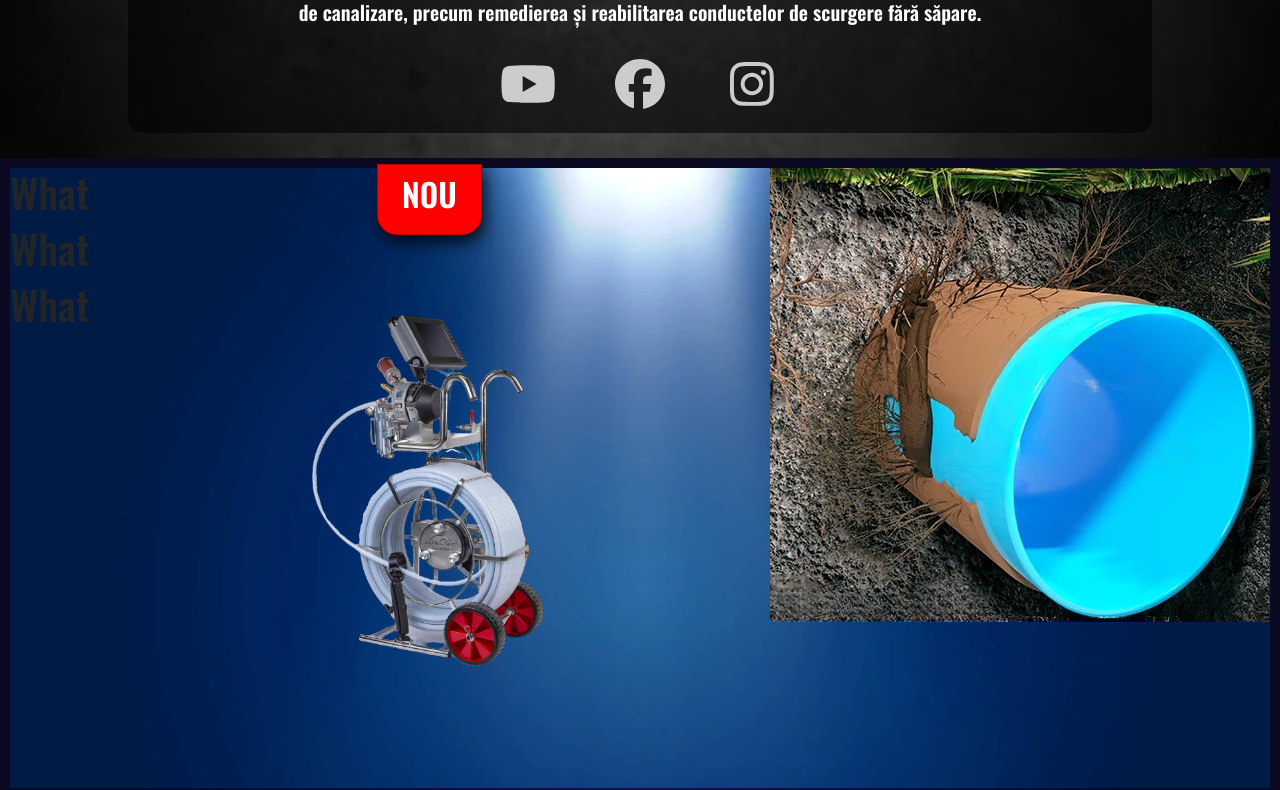
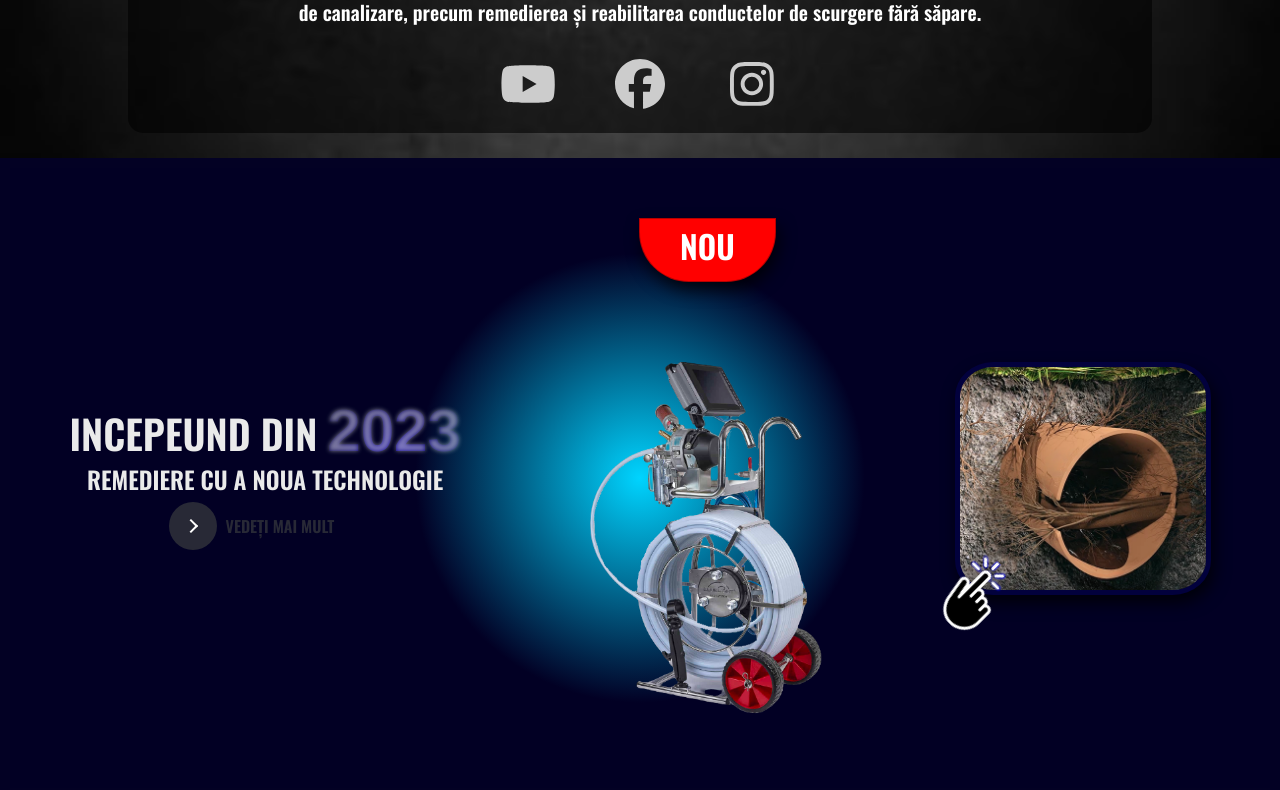
Before and after one commit to lorb0t/atestat, a React (Create React App) app: page / in a window 1280 px wide. Shown: the part 1230-2020 px from the top of the page. Built offline with nearby package versions, Linux system fonts and the light colour scheme; a web font is replaced by a local one.

Commit message:
save
Co-authored-by: lorb0t <lorb0t@users.noreply.github.com>

```diff
--- a/src/components/Linening/Lineing.jsx
+++ b/src/components/Linening/Lineing.jsx
@@ -4,27 +4,38 @@ import "./Linening.scss";
 import liner from "../../assets/Images_for_web/liner.png";
 import fixed_pipe from "../../assets/Images_for_web/fixed_pipe.png";
 import broken_pipe from "../../assets/Images_for_web/broken_pipe.png";
-import { motion } from "framer-motion";
+import click_finger from "../../assets/Images_for_web/click_finger2.png";
+import { AnimatePresence, motion } from "framer-motion";
 import { useInView } from "react-intersection-observer";
+import { useState } from "react";
+import { useEffect } from "react";
+import { Link } from "react-router-dom";
 
 const Lineing = () => {
   const { t, i18n } = useTranslation();
   const { ref, inView, entry } = useInView({
     threshold: 0,
   });
+  const [first, setFirst] = useState(true);
+
   return (
-    <div className="line_main" ref={ref}>
-      <div className="line_main_bg">
-        <div className="line_content_left">
-          <h1>What</h1>
-          <h1>What</h1>
-          <h1>What</h1>
+    <div className="line_main_bg" ref={ref}>
+      <div className="line_content_left linening_show">
+        <h1>
+          Incepeund din <span className="linening_show_span">2023</span>
+        </h1>
+        <h2>Remediere cu a noua technologie</h2>
+        <button className="learn-more">
+          <span className="circle" aria-hidden="true">
+            <span className="icon arrow"></span>
+          </span>
+          <span className="button-text">
+            <Link to="/dugulas/">{t("learnMoreButton")}</Link>
+          </span>
+        </button>
       </div>
       <div className="line_content">
-          {/* <h1>{t("Lineing.1")}</h1> */}
-
         <motion.div
-            className="img-container first-pic"
           initial={{ y: -52 }}
           animate={{
             y: `${inView ? -40 : -50}`,
@@ -36,6 +47,7 @@ const Lineing = () => {
               inView ? "wobble-hor-bottom" : ""
             }`}
           >
+            {/* <h1>{t("Lineing.new")}</h1> */}
             <h1>nou</h1>
           </div>
         </motion.div>
@@ -46,8 +58,38 @@ const Lineing = () => {
           <img src={liner} alt="Liner machine" />
         </div>
       </div>
-        <div className="line_content_right">
-          <img src={fixed_pipe} alt="pipe images" />
+      <div className="line_content_right" onClick={() => setFirst(!first)}>
+        <div className="line_content_right_images">
+          <AnimatePresence>
+            {first ? (
+              <AnimatePresence>
+                <motion.img
+                  src={broken_pipe}
+                  alt="broken pipe images"
+                  className="line_pipe_img"
+                  initial={{ opacity: 0 }}
+                  animate={{ opacity: 1 }}
+                  exit={{ opacity: 0 }}
+                  transition={{ duration: 1 }}
+                />
+              </AnimatePresence>
+            ) : (
+              <motion.img
+                src={fixed_pipe}
+                alt="fixed pipe images"
+                className="line_pipe_img"
+                initial={{ opacity: 0 }}
+                animate={{ opacity: 1 }}
+                exit={{ opacity: 0 }}
+                transition={{ duration: 1 }}
+              />
+            )}
+          </AnimatePresence>
+          <img
+            src={click_finger}
+            alt="click finger"
+            className="line_click_finger"
+          />
         </div>
       </div>
     </div>
--- a/src/components/Linening/Linening.scss
+++ b/src/components/Linening/Linening.scss
@@ -1,12 +1,17 @@
 .line_main_bg {
-  background-image: url(../../assets/Images_for_web/SpotLight.png);
+  background: rgb(0, 212, 255);
+  background: radial-gradient(
+    circle,
+    rgba(0, 212, 255, 1) 0%,
+    rgba(2, 0, 36, 1) 32%
+  );
   height: 80vh;
-  background-repeat: no-repeat;
-  background-size: cover;
+  width: 100%;
   border: 10px solid rgba(4, 2, 37, 0.688);
 
   display: flex;
-  justify-content: space-between;
+  justify-content: space-around;
+  align-items: center;
 }
 
 .line_content {
@@ -17,12 +22,12 @@
     background-color: red;
     height: min-content;
     width: min-content;
-    padding: 0.6rem 1.5rem 0.8rem 1.5rem;
-    border-radius: 0 0 20px 20px;
+    padding: 0.5rem 2.5rem 0.5rem 2.5rem;
+    border-radius: 0 0 50px 50px;
     box-shadow: 0.2em 0.5em 1em rgba(0, 0, 0, 0.759);
     border: 1px solid rgba(0, 0, 0, 0.282);
     h1 {
-      font-size: 2rem;
+      font-size: clamp(0.3rem, 5vw, 2rem);
       color: white;
       font-weight: 700;
       text-transform: uppercase;
@@ -30,26 +35,213 @@
   }
 
   .line_content_img {
-    // display: flex;
-    // justify-content: center;
-    // align-items: flex-end;
-
     width: -moz-fit-content;
     width: fit-content;
     img {
-      width: clamp(15rem, 20vw, 20rem);
+      width: clamp(150px, 20vw, 300px);
     }
-  }
-  .line_content_right {
   }
 }
 
 .change_op {
   opacity: 1;
-  transition: 3s;
+  transition: 6s;
 }
 
 .normal_op {
   opacity: 0;
   transition: 1s;
 }
+
+.line_content_right,
+.line_content_right_images {
+  display: flex;
+  flex-direction: column;
+  align-items: center;
+  justify-content: center;
+  position: relative;
+  .line_pipe_img {
+    border-radius: 15%;
+    border: 5px solid rgba(5, 2, 82, 0.562);
+    box-shadow: 0.2em 0.5em 1em rgba(0, 0, 0, 0.759);
+    width: clamp(150px, 20vw, 400px);
+  }
+  h1 {
+    font-size: clamp(0.3rem, 5vw, 2rem);
+    color: rgb(234, 234, 234);
+    font-weight: 700;
+    text-transform: uppercase;
+  }
+  .line_click_finger {
+    position: absolute;
+    bottom: -38px;
+    left: -5px;
+    transform: rotate(45deg);
+    width: 50px;
+  }
+}
+
+.line_content_left {
+  display: flex;
+  flex-direction: column;
+  align-items: center;
+  justify-content: center;
+  h1,
+  h2 {
+    color: rgb(234, 234, 234);
+    font-weight: 700;
+    text-transform: uppercase;
+  }
+  h2 {
+    font-size: clamp(0.3rem, 5vw, 1.5rem);
+  }
+}
+
+.linening_show_span {
+  cursor: pointer;
+  text-transform: uppercase;
+  margin: 0;
+  line-height: 3rem;
+  background: 50% 100%/ 70% 70% no-repeat radial-gradient(ellipse at bottom, rgb(13, 0, 157), transparent, transparent);
+  -webkit-background-clip: text;
+  background-clip: text;
+  color: transparent;
+  font-size: 60px;
+  border-color: rgba(0, 0, 0, 0);
+
+  font-family: "Source Sans Pro", sans-serif;
+  animation: reveal 1s ease-in-out forwards 1000ms,
+    glow 5000ms linear infinite 1000ms;
+}
+
+.linening_show {
+  border-color: rgba(0, 0, 0, 0);
+}
+
+@keyframes reveal {
+  80% {
+    letter-spacing: 8px;
+  }
+  100% {
+    background-size: 200% 200%;
+  }
+}
+@keyframes glow {
+  30% {
+    text-shadow: 0 0 3px rgb(78, 106, 249);
+  }
+}
+
+@import url("https://fonts.googleapis.com/css?family=Mukta:700");
+
+$bg: #f3f8fa;
+$white: #fff;
+$black: #282936;
+
+@mixin transition(
+  $property: all,
+  $duration: 0.45s,
+  $ease: cubic-bezier(0.65, 0, 0.076, 1)
+) {
+  transition: $property $duration $ease;
+}
+
+.line_content_left button {
+  z-index: 2;
+  position: relative;
+  display: inline-block;
+  cursor: pointer;
+  outline: none;
+  border: 0;
+  vertical-align: middle;
+  text-decoration: none;
+  background: transparent;
+  padding: 0;
+  font-size: inherit;
+  font-family: inherit;
+  &.learn-more {
+    width: 12rem;
+    height: auto;
+    .circle {
+      @include transition(all, 0.45s, cubic-bezier(0.65, 0, 0.076, 1));
+      position: relative;
+      display: block;
+      margin: 0;
+      width: 3rem;
+      height: 3rem;
+      background: $black;
+      border-radius: 1.625rem;
+      @media (max-width: 810px) {
+        width: 100%;
+      }
+      .icon {
+        @include transition(all, 0.45s, cubic-bezier(0.65, 0, 0.076, 1));
+        position: absolute;
+        top: 0;
+        bottom: 0;
+        margin: auto;
+        background: $white;
+        &.arrow {
+          @include transition(all, 0.45s, cubic-bezier(0.65, 0, 0.076, 1));
+          left: 0.625rem;
+          width: 1.125rem;
+          height: 0.125rem;
+          background: none;
+          // @media (max-width: 810px) {
+          //   background: $white;
+          // }
+          &::before {
+            position: absolute;
+            content: "";
+            top: -0.25rem;
+            right: 0.0625rem;
+            width: 0.625rem;
+            height: 0.625rem;
+            border-top: 0.125rem solid #fff;
+            border-right: 0.125rem solid #fff;
+            transform: rotate(45deg);
+          }
+        }
+      }
+    }
+    .button-text {
+      @include transition(all, 0.45s, cubic-bezier(0.65, 0, 0.076, 1));
+      position: absolute;
+      top: 0;
+      left: 0;
+      right: 0;
+      bottom: 0;
+      padding: 0.75rem 0;
+      margin: 0 0 0 1.85rem;
+      color: $black;
+      font-weight: 700;
+      line-height: 1.6;
+      text-align: center;
+      text-transform: uppercase;
+
+      a {
+        text-decoration: none;
+        color: $black;
+        @media (max-width: 810px) {
+          color: $white;
+        }
+      }
+    }
+  }
+  &:hover {
+    .circle {
+      width: 100%;
+      .icon {
+        &.arrow {
+          background: $white;
+          transform: translate(1rem, 0);
+        }
+      }
+    }
+    .button-text {
+      a {
+        color: $white;
+      }
+    }
+  }
+}
--- a/src/components/navbar/Navbar.scss
+++ b/src/components/navbar/Navbar.scss
@@ -31,7 +31,7 @@
   text-transform: uppercase;
   margin: 0;
   line-height: 3rem;
-  background: 50% 100%/ 70% 70% no-repeat radial-gradient(ellipse at bottom, rgb(255, 255, 255), transparent, transparent);
+  background: 50% 100%/ 70% 70% no-repeat radial-gradient(ellipse at bottom, rgb(13, 0, 157), transparent, transparent);
   -webkit-background-clip: text;
   background-clip: text;
   color: transparent;
```
Also changed, not shown: src/assets/Images_for_web/click_finger.png (added), src/assets/Images_for_web/click_finger2.png (added). Lines whose indentation alone changed are shown as unchanged.
